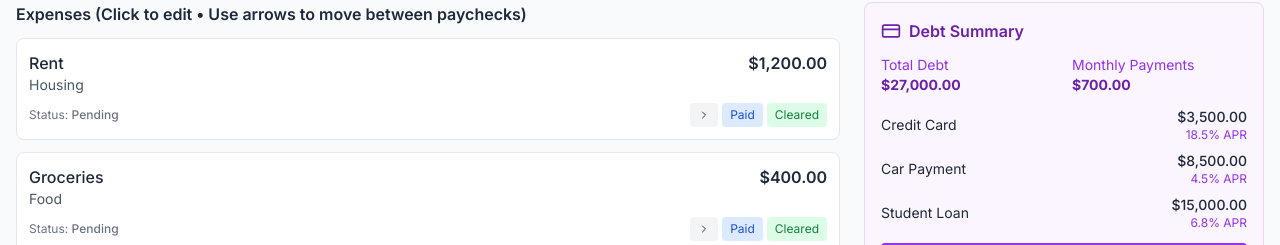
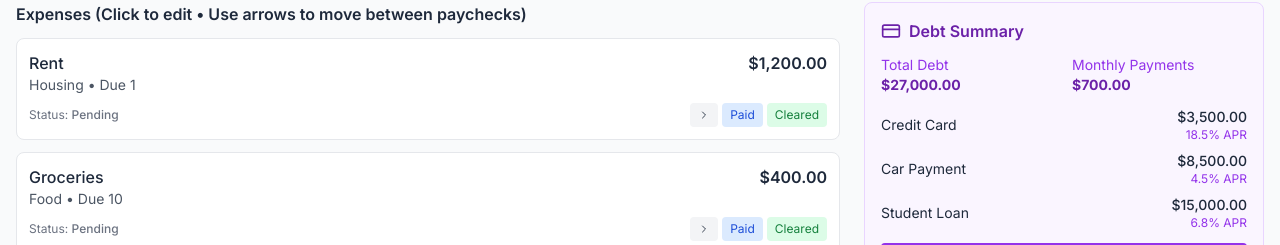
Before and after one commit to pablomunmor/expense-tracker, a React (Vite) app: page / in a window 1280 px wide. Shown: the part 555-800 px from the top of the page. Built offline with nearby package versions, Linux system fonts and the light colour scheme.

Commit message:
Adding little improvements and fixing bugs as I find them

```diff
--- a/src/ExpenseTrackingApp.jsx
+++ b/src/ExpenseTrackingApp.jsx
@@ -1299,7 +1299,8 @@ const ExpenseTrackingApp = () => {
               )}
             </div>
             {expense.category && (
-              <div className="text-sm text-gray-600">{expense.category}</div>
+              <div className="text-sm text-gray-600">{expense.category}
+                {expense.dueDate && ` • Due ${expense.dueDate}`}</div>
             )}
           </div>
 
```
